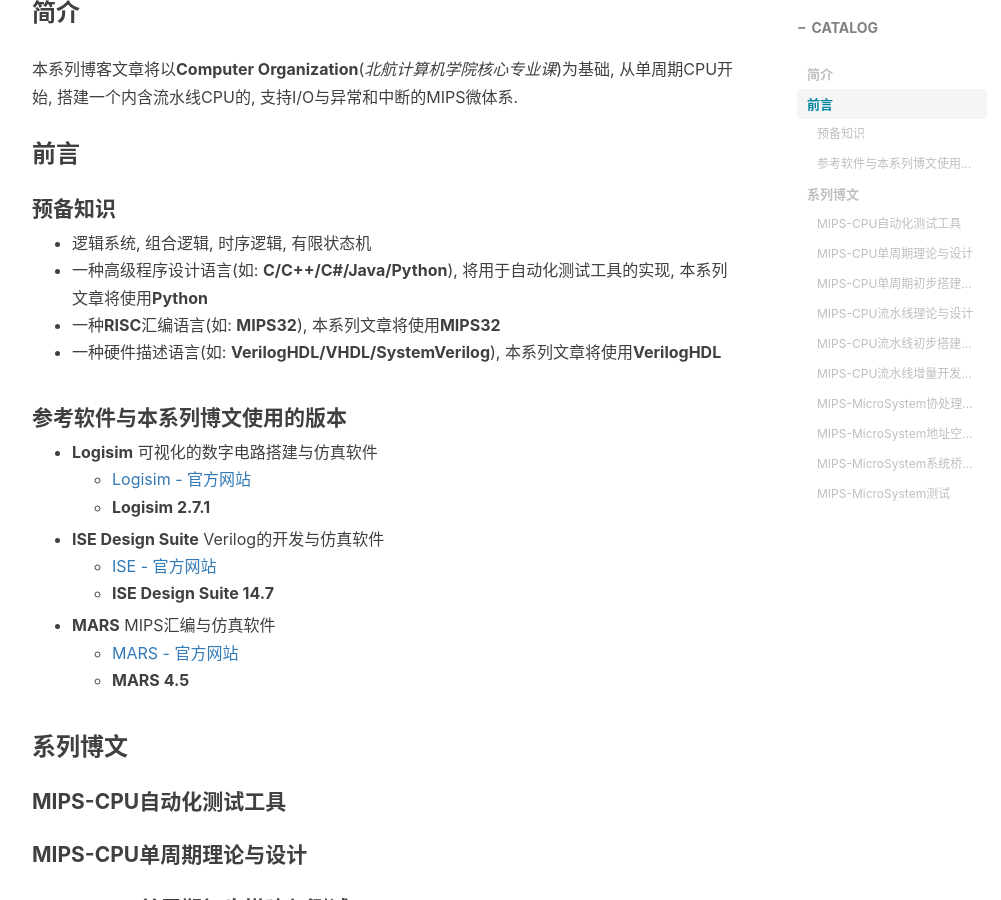
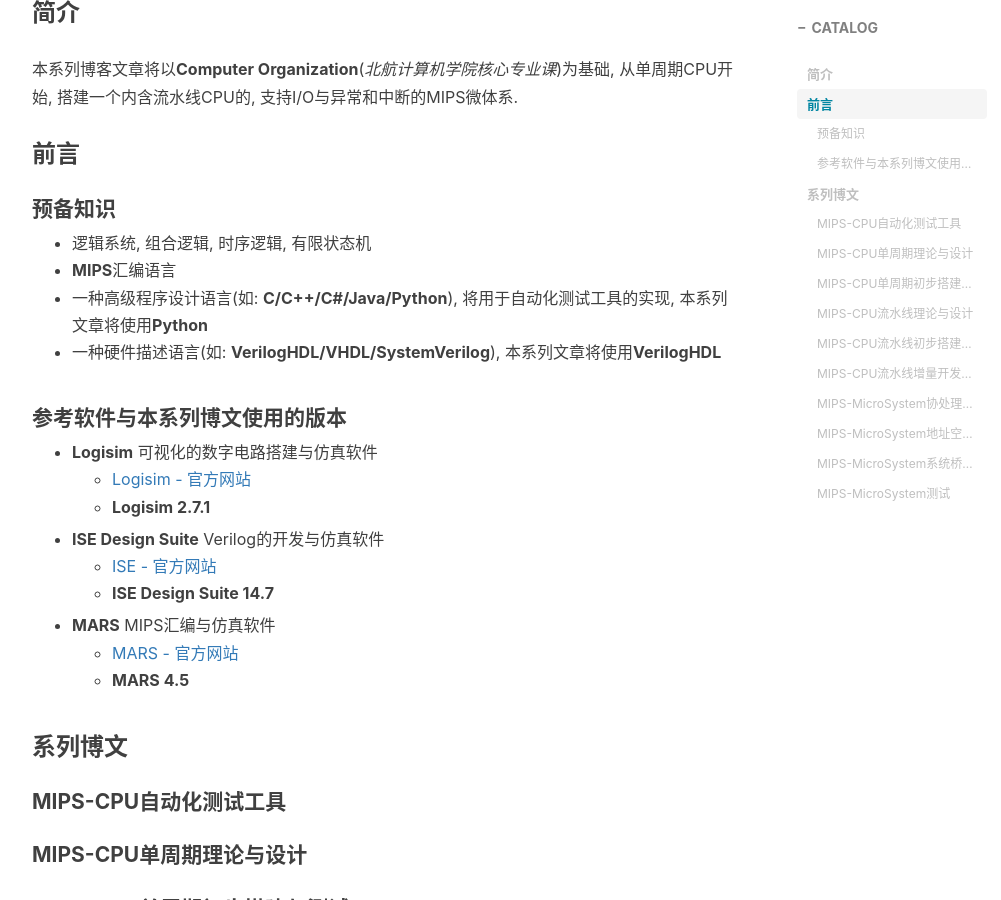
Before and after one commit to Coekjan/coekjan.github.io, a Jekyll site: the page built from _posts/2021-01-15-Computer-Architecture-View.md, in a window 1280 px wide and 900 px high, scrolled down 633 px. Shown: the whole window, without its empty margins (233-1234 px from the left). Built offline with Jekyll 4.4.1, drawn with Linux system fonts in a browser that asks for light colours; nearby versions of some CDN libraries; comment, search, counter and statistics services are not loaded.

Commit message:
Update 2021-01-15-Computer-Architecture-View.md

```diff
--- a/_posts/2021-01-15-Computer-Architecture-View.md
+++ b/_posts/2021-01-15-Computer-Architecture-View.md
@@ -19,8 +19,8 @@ tags:
 #### 预备知识
 
 * 逻辑系统, 组合逻辑, 时序逻辑, 有限状态机
+* **MIPS**汇编语言
 * 一种高级程序设计语言(如: **C/C++/C#/Java/Python**), 将用于自动化测试工具的实现, 本系列文章将使用**Python**
-* 一种**RISC**汇编语言(如: **MIPS32**), 本系列文章将使用**MIPS32**
 * 一种硬件描述语言(如: **VerilogHDL/VHDL/SystemVerilog**), 本系列文章将使用**VerilogHDL**
 
 #### 参考软件与本系列博文使用的版本
```
